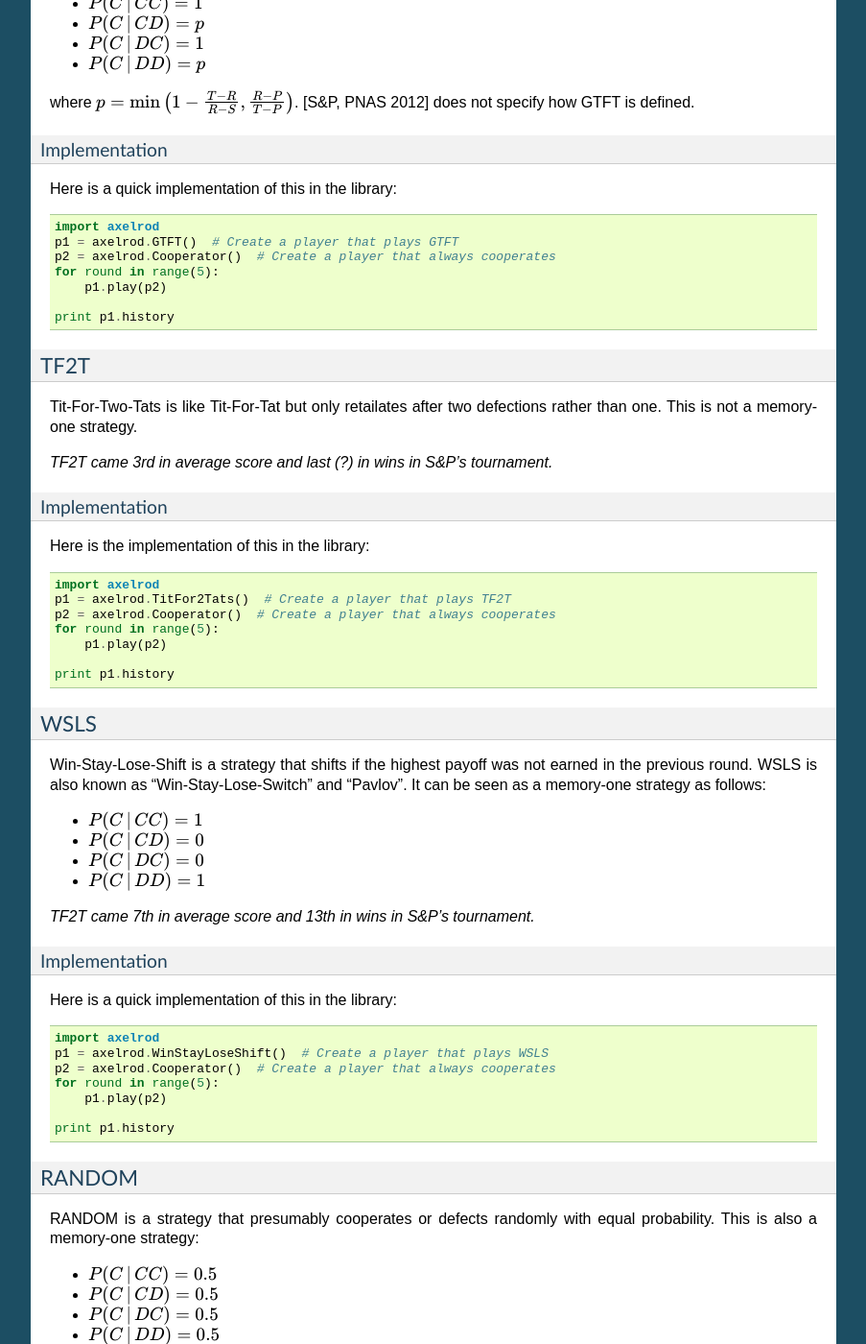
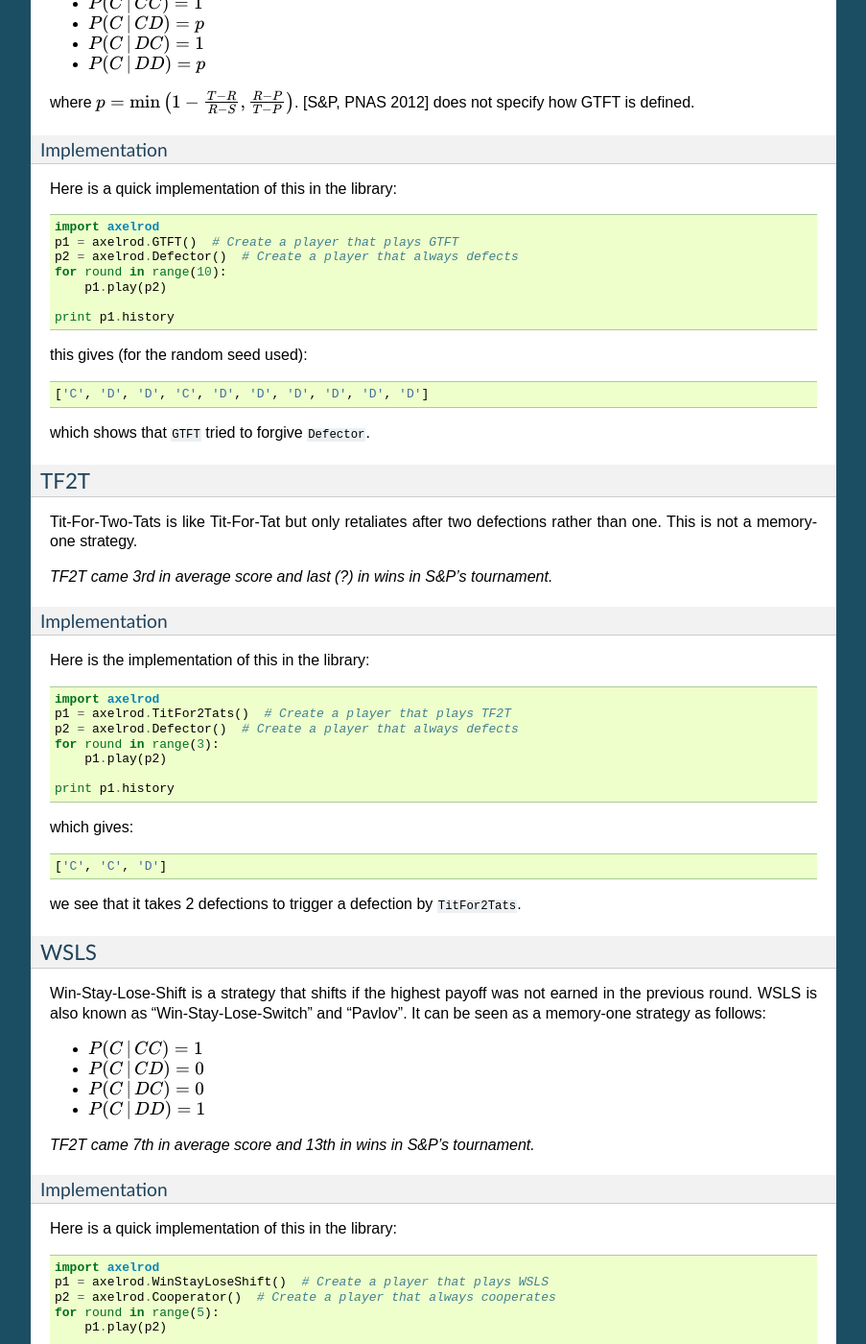
Before and after one commit to Axelrod-Python/Axelrod, a Sphinx documentation site: the page built from docs/overview_of_strategies.rst, in a window 1280 px wide and 1400 px high, scrolled down 8421 px. Shown: the whole window at 96% size, without its empty margins (198-1101 px from the left). Built offline with Sphinx 7.4.7, drawn with Linux system fonts in a browser that asks for light colours.

Commit message:
Adding example to GTFT and TF@T implementations.

```diff
--- a/docs/overview_of_strategies.rst
+++ b/docs/overview_of_strategies.rst
@@ -509,16 +509,22 @@ Here is a quick implementation of this in the library::
 
    import axelrod
    p1 = axelrod.GTFT()  # Create a player that plays GTFT
-   p2 = axelrod.Cooperator()  # Create a player that always cooperates
-   for round in range(5):
+   p2 = axelrod.Defector()  # Create a player that always defects
+   for round in range(10):
        p1.play(p2)
 
    print p1.history
 
+this gives (for the random seed used)::
+
+    ['C', 'D', 'D', 'C', 'D', 'D', 'D', 'D', 'D', 'D']
+
+which shows that :code:`GTFT` tried to forgive :code:`Defector`.
+
 TF2T
 ^^^^
 
-Tit-For-Two-Tats is like Tit-For-Tat but only retailates after two defections
+Tit-For-Two-Tats is like Tit-For-Tat but only retaliates after two defections
 rather than one. This is not a memory-one strategy.
 
 *TF2T came 3rd in average score and last (?) in wins in S&P's tournament.*
@@ -530,11 +536,17 @@ Here is the implementation of this in the library::
 
    import axelrod
    p1 = axelrod.TitFor2Tats()  # Create a player that plays TF2T
-   p2 = axelrod.Cooperator()  # Create a player that always cooperates
-   for round in range(5):
+   p2 = axelrod.Defector()  # Create a player that always defects
+   for round in range(3):
        p1.play(p2)
 
    print p1.history
+
+which gives::
+
+    ['C', 'C', 'D']
+
+we see that it takes 2 defections to trigger a defection by :code:`TitFor2Tats`.
 
 WSLS
 ^^^^
```
